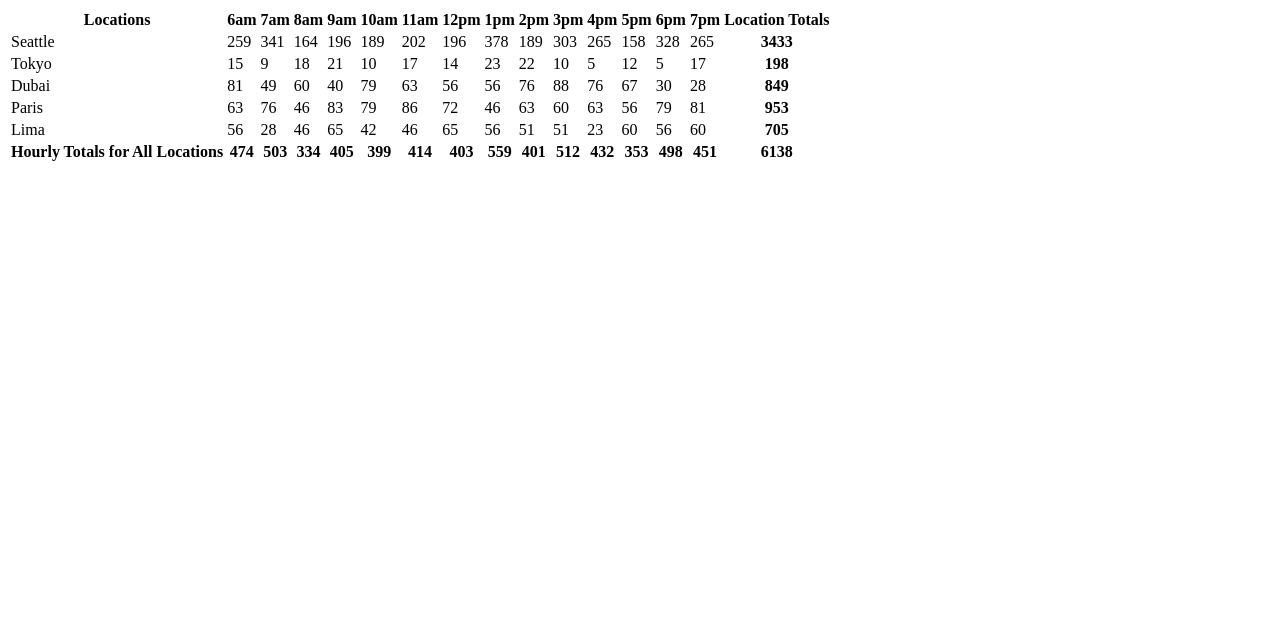
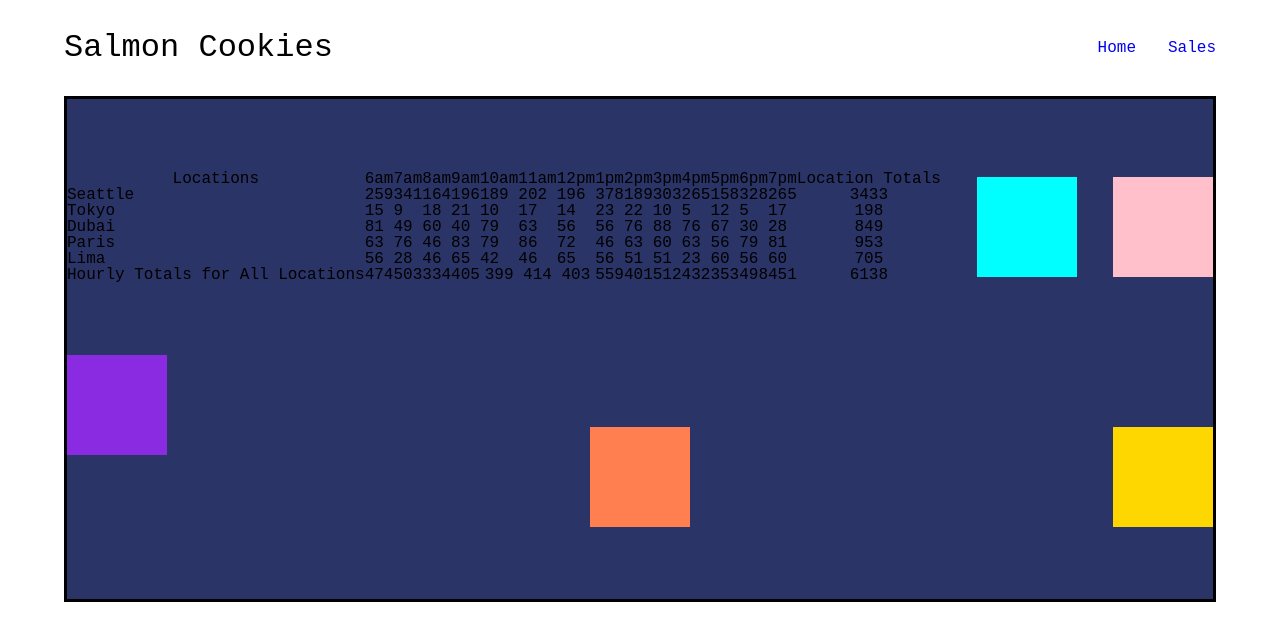
Before and after one commit to RachaelH25/salmon-cookie, a plain HTML site: page index.html in a window 1280 px wide. Drawn offline with Linux system fonts and the light colour scheme.

Commit message:
teststyles.css is demo css coded along with Chris. Styles started to be added to the table. modified html and css files.

```diff
--- a/index.html
+++ b/index.html
@@ -4,14 +4,37 @@
         <meta charset="UTF-8" />
         <meta http-equiv="X-UA-Compatible" content="IE=edge" />
         <meta name="viewport" content="width=device-width, initial-scale=1.0" />
-        <title>Document</title>
+        <title>Salmon Cookies- Home</title>
+        <link rel="stylesheet" href="reset.css" />
+        <link rel="stylesheet" href="teststyles.css" />
     </head>
     <body>
-        <header></header>
+        <header>
+            <div class="header-container container">
+                <h1>Salmon Cookies</h1>
+                <nav>
+                    <ul>
+                        <li><a href="index.html">Home</a></li>
+                        <li><a href="sales.html">Sales</a></li>
+                    </ul>
+                </nav>
+            </div>
+        </header>
         <main>
-            <table id="sales-table"></table>
+            <div class="main-home-container container">
+                <section class="section-container">
+                    <table id="sales-table"></table>
+                    <div style="background-color: aqua"></div>
+                    <div style="background-color: pink"></div>
+                    <div style="background-color: blueviolet"></div>
+                    <div style="background-color: coral"></div>
+                    <div style="background-color: gold"></div>
+                </section>
+            </div>
         </main>
-        <footer></footer>
+        <footer>
+            <div class="footer-container container"></div>
+        </footer>
         <script src="demo.js"></script>
     </body>
 </html>
--- a/styles.css
+++ b/styles.css
@@ -0,0 +1,51 @@
+* ::before {
+    box-sizing: border-box;
+}
+
+* ::after {
+    box-sizing: border-box;
+}
+
+html {
+    scroll-behavior: smooth;
+    font-family: "Franklin Gothic Medium", "Arial Narrow", Arial, sans-serif;
+}
+
+:root {
+    --wht: #f8f8f8;
+    --blk: #28282b;
+}
+
+img {
+    width: 100%;
+}
+
+header {
+    padding: 2rem 0;
+}
+
+h1 {
+    font-size: 2rem;
+}
+
+header ul {
+    display: flex;
+}
+header ul li {
+    margin-left: 1rem;
+}
+.header-container {
+    display: flex;
+    justify-content: space-between;
+    align-items: center;
+}
+
+body {
+    min-width: 320px;
+    font-size: 1rem;
+    width: 90%;
+}
+
+table {
+    border: 3px solid black;
+}
--- /dev/null
+++ b/teststyles.css
@@ -0,0 +1,93 @@
+html {
+    scroll-behavior: smooth;
+    /* scrolls smoothly instead of snapping straight to a section */
+    font-family: "Courier New", Courier, monospace;
+    /* downloaded font code will be in html head */
+}
+
+:root {
+    /* goes to the root file, root of the project. Where Chris styles colours. */
+    --wht: #f8f8f8;
+    --blk: #28282b;
+    --dblue: #2b3467;
+    --lblue: #bad7e9;
+    --crm: #fcffe7;
+    --pink: #eb455f;
+    --main-background: #4b4b4b;
+}
+
+* ::before {
+    box-sizing: border-box;
+}
+
+* ::after {
+    box-sizing: border-box;
+}
+
+body {
+    min-width: 320px;
+    font-size: 1rem;
+}
+
+img {
+    width: 100%;
+}
+
+a,
+button {
+    font-family: inherit;
+    text-decoration: none;
+}
+
+li {
+    list-style: none;
+}
+
+.container {
+    width: 90%;
+    /* max-width: 1024px; */
+    margin: 0 auto;
+}
+.section-container {
+    background-color: var(--dblue);
+    height: 500px;
+    border: 3px solid black;
+    display: flex;
+    flex-direction: row;
+    flex-wrap: wrap;
+    justify-content: space-between;
+    align-items: center;
+}
+.section-container div {
+    width: 100px;
+    height: 100px;
+    /* border: 3px solid black; */
+    /* background-color: var(--pink);
+    margin-bottom: 1rem; */
+}
+
+.section-container div:nth-of-type(3) {
+    align-self: flex-start;
+}
+
+header {
+    padding: 2rem 0;
+}
+
+h1 {
+    font-size: 2rem;
+}
+
+.header-container {
+    display: flex;
+    justify-content: space-between;
+    align-items: center;
+}
+
+header ul {
+    display: flex;
+}
+
+header ul li {
+    margin-left: 2rem;
+}
```
Also changed, not shown: constructor.js (+65 -158 lines), sales.html (+4 -4 lines).
